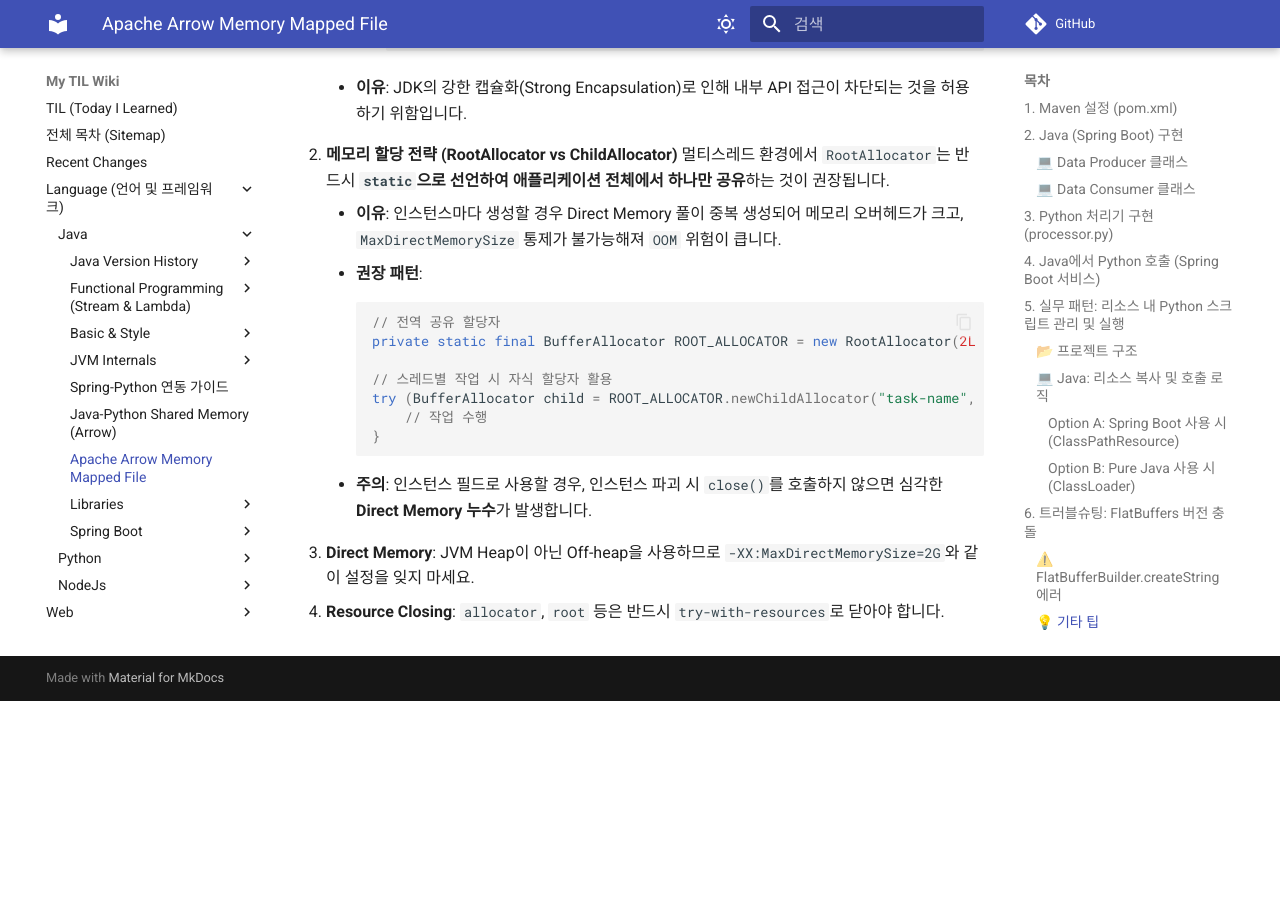
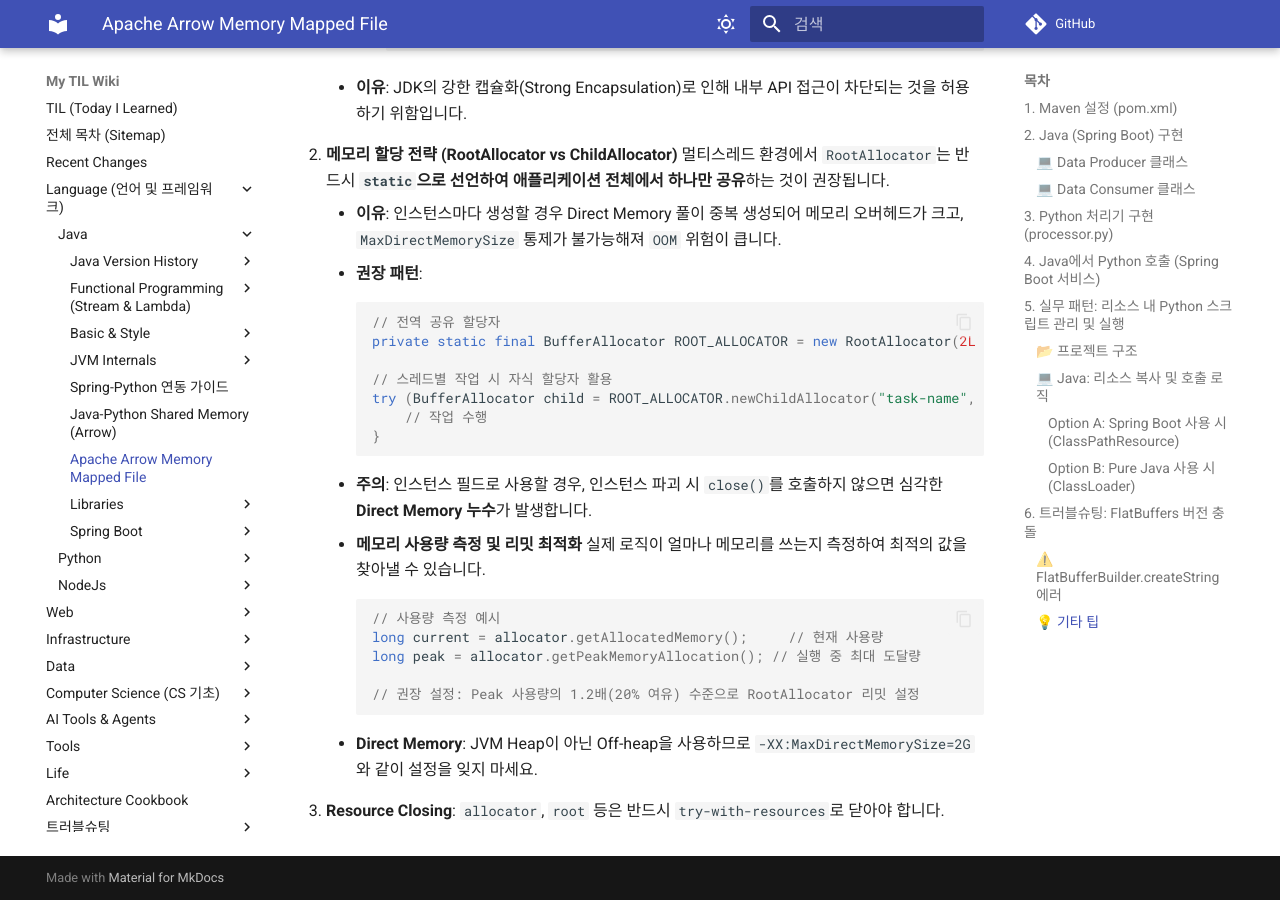
Before and after one commit to DevDooly/TIL, an MkDocs documentation site: the page built from docs/Language/Java/Apache_Arrow_Memory_Mapped_File.md, in a window 1280 px wide and 900 px high, scrolled down 6503 px. Built offline with MkDocs 1.6.1 and Material for MkDocs 9.7.7, drawn with Linux system fonts in a browser that asks for light colours; comment, search, counter and statistics services are not loaded; before the commit the page ends 7204 px from its top, so only the background shows below that.

Commit message:
docs: Apache Arrow 메모리 사용량 측정 및 리밋 최적화 가이드 추가

````diff
--- a/docs/Language/Java/Apache_Arrow_Memory_Mapped_File.md
+++ b/docs/Language/Java/Apache_Arrow_Memory_Mapped_File.md
@@ -324,6 +324,17 @@ public class PureJavaPythonRunner {
 
     * **주의**: 인스턴스 필드로 사용할 경우, 인스턴스 파괴 시 `close()`를 호출하지 않으면 심각한 **Direct Memory 누수**가 발생합니다.
 
-3. **Direct Memory**: JVM Heap이 아닌 Off-heap을 사용하므로 `-XX:MaxDirectMemorySize=2G`와 같이 설정을 잊지 마세요.
+    3. **메모리 사용량 측정 및 리밋 최적화**
+    실제 로직이 얼마나 메모리를 쓰는지 측정하여 최적의 값을 찾아낼 수 있습니다.
+    ```java
+    // 사용량 측정 예시
+    long current = allocator.getAllocatedMemory();     // 현재 사용량
+    long peak = allocator.getPeakMemoryAllocation(); // 실행 중 최대 도달량
+
+    // 권장 설정: Peak 사용량의 1.2배(20% 여유) 수준으로 RootAllocator 리밋 설정
+    ```
+
+    4. **Direct Memory**: JVM Heap이 아닌 Off-heap을 사용하므로 `-XX:MaxDirectMemorySize=2G`와 같이 설정을 잊지 마세요.
+
 
 3. **Resource Closing**: `allocator`, `root` 등은 반드시 `try-with-resources`로 닫아야 합니다.
````
Also changed, not shown: README.md (+1 -1 lines), docs/Recent_Changes.md (+1 -1 lines).
